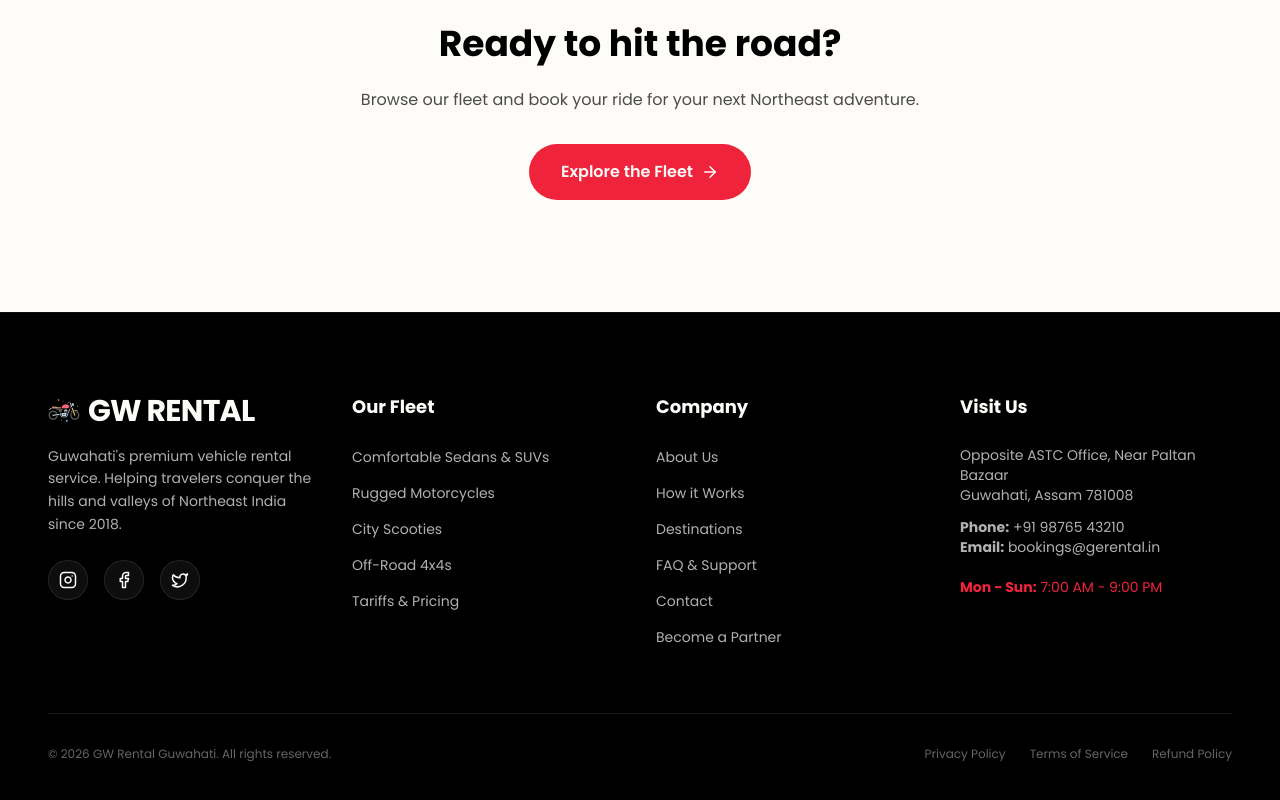
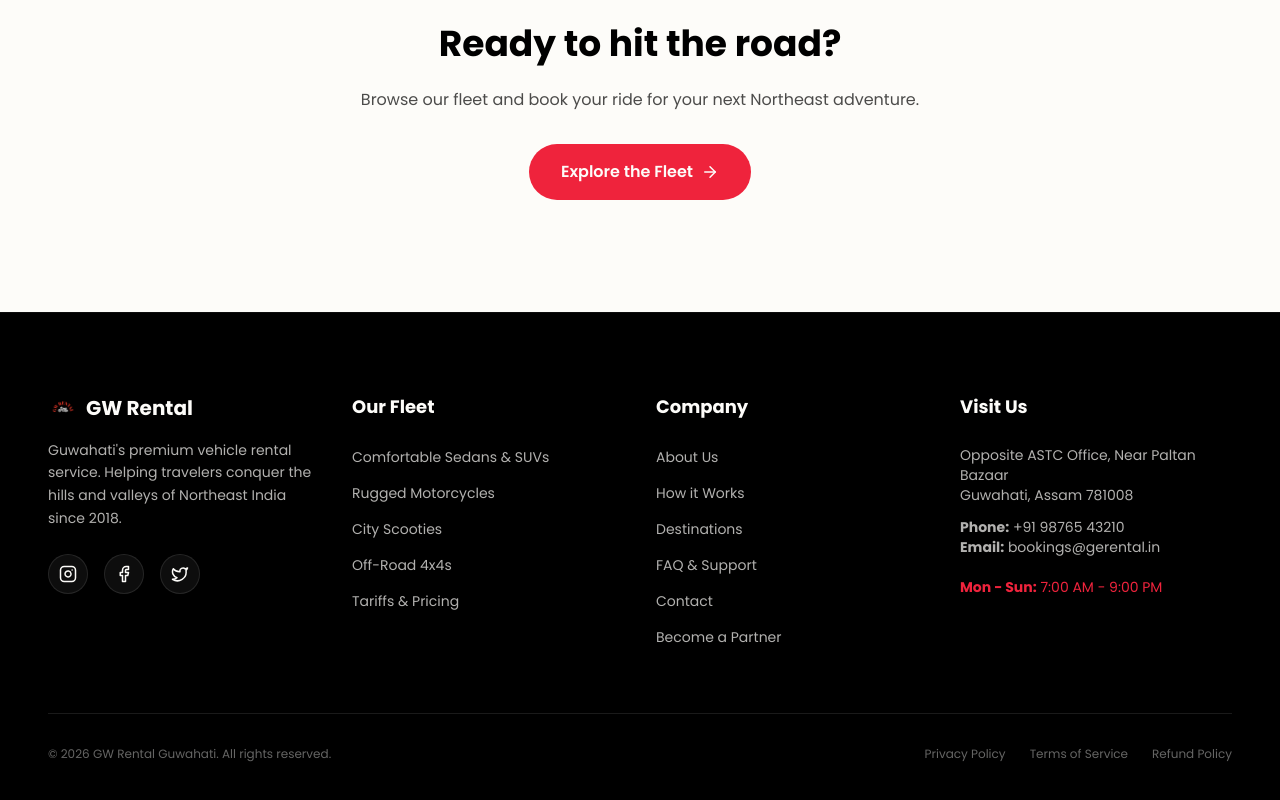
Before and after one commit to Byte-Tech-Co/GE-Rental, a Next.js app: page /faq in a window 1280 px wide. Shown: the part 1724-2524 px from the top of the page. Built offline with nearby package versions, Linux system fonts and the light colour scheme.

Commit message:
update logo

```diff
--- a/components/sections/Footer.tsx
+++ b/components/sections/Footer.tsx
@@ -14,16 +14,8 @@ export function Footer() {
           {/* Brand Column */}
           <div className="flex flex-col">
             <div className="flex items-center gap-2 mb-4">
-              <Image
-                src="/logo-icon.png"
-                alt="GW Rental Logo"
-                width={32}
-                height={32}
-                className="w-8 h-8 object-contain"
-              />
-              <span className="font-heading text-3xl font-bold tracking-tight text-[var(--color-brand-white)] uppercase">
-              GW Rental
-              </span>
+              <Image src={"/logo.png"} width={30} height={30} alt="Logo" />
+              <span className="text-xl font-bold text-[var(--color-brand-white)]">GW Rental</span>
             </div>            <p className="text-[var(--color-brand-white)]/70 text-sm leading-relaxed mb-6 max-w-[280px]">
               Guwahati&apos;s premium vehicle rental service. Helping travelers conquer the hills and valleys of Northeast India since 2018.
             </p>
--- a/components/sections/Navbar.tsx
+++ b/components/sections/Navbar.tsx
@@ -44,6 +44,7 @@ export function Navbar() {
             priority
             className="w-24 h-24 object-contain"
           />
+          <span className="font-bold text-3xl text-[var(--color-brand-white)]">GW Rental</span>
         </Link>
 
         {/* Desktop Nav */}
```
